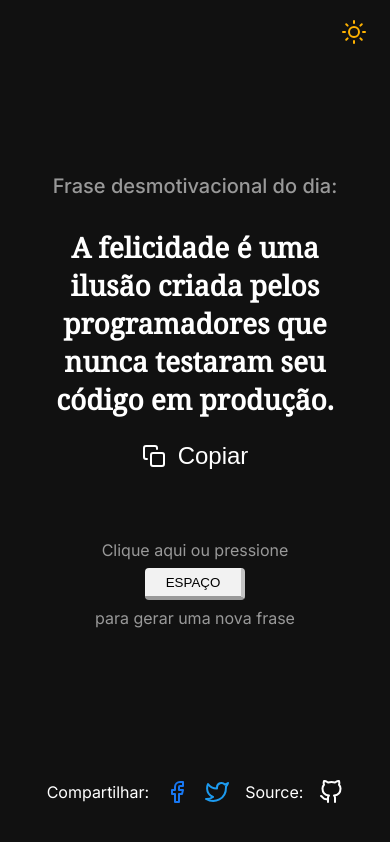
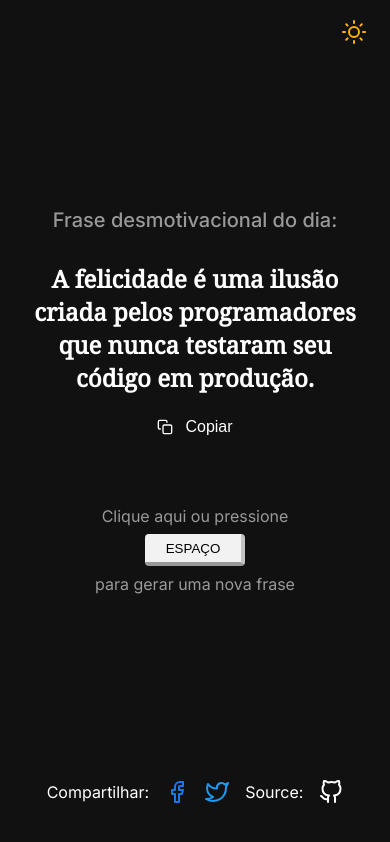
Before and after one commit to jeanvcastro/desmotivacional, a Next.js app: page / in a window 390 px wide. Built offline with nearby package versions, Linux system fonts and the light colour scheme.

Commit message:
fix: sizes

```diff
--- a/src/app/page.module.scss
+++ b/src/app/page.module.scss
@@ -56,8 +56,8 @@ $white: #fff;
       }
 
       @media (max-width: 576px) {
-        padding: 0 1.75rem;
-        font-size: 1.75rem;
+        padding: 0 1.5rem;
+        font-size: 1.5rem;
       }
     }
 
@@ -71,6 +71,13 @@ $white: #fff;
       font-size: 1.5rem;
       height: 100%;
       color: $dark;
+      @media (max-width: 576px) {
+        font-size: 1rem;
+        & svg {
+          width: 1rem !important;
+          height: 1rem !important;
+        }
+      }
     }
 
     .widget {
```
